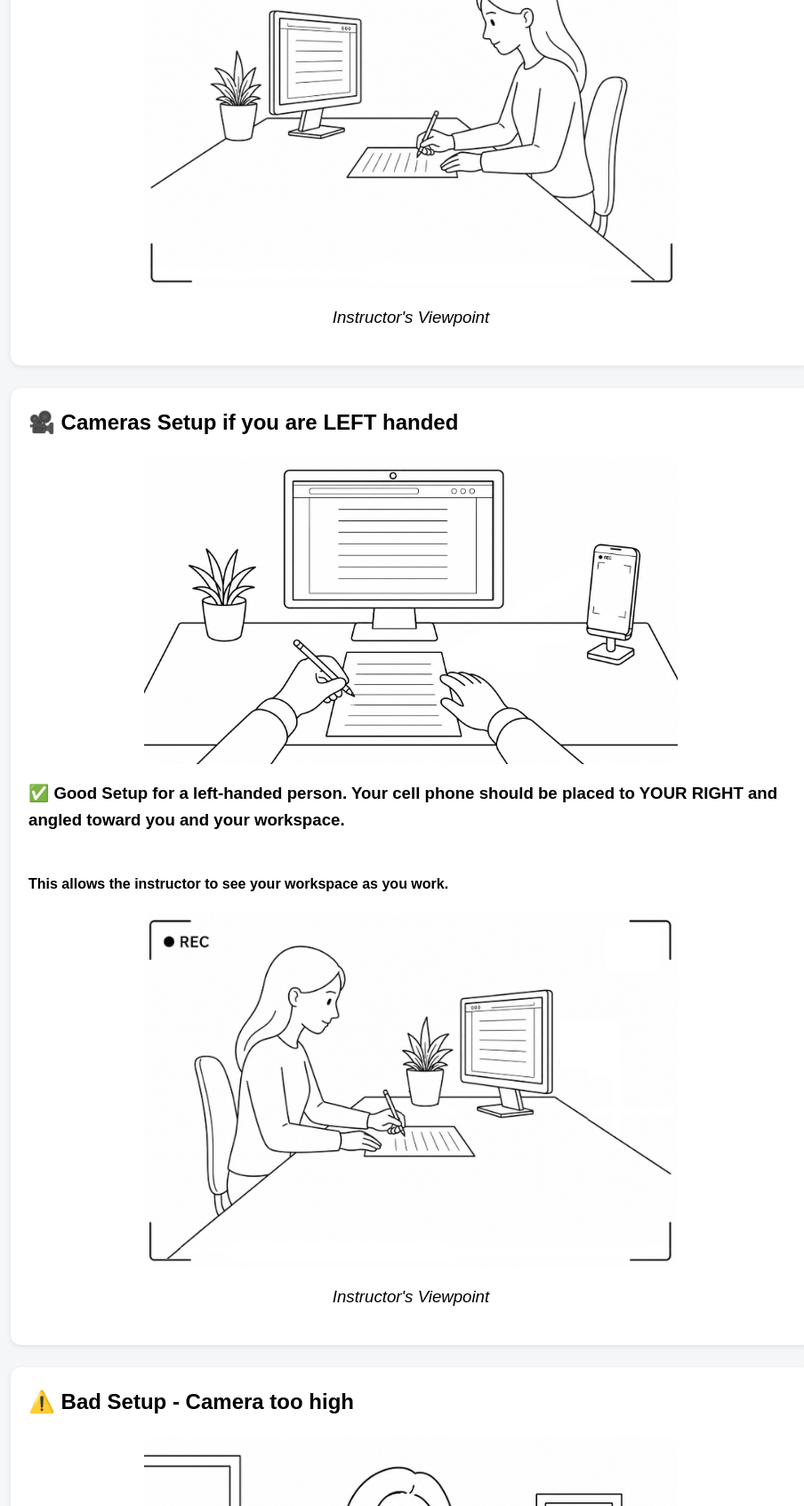
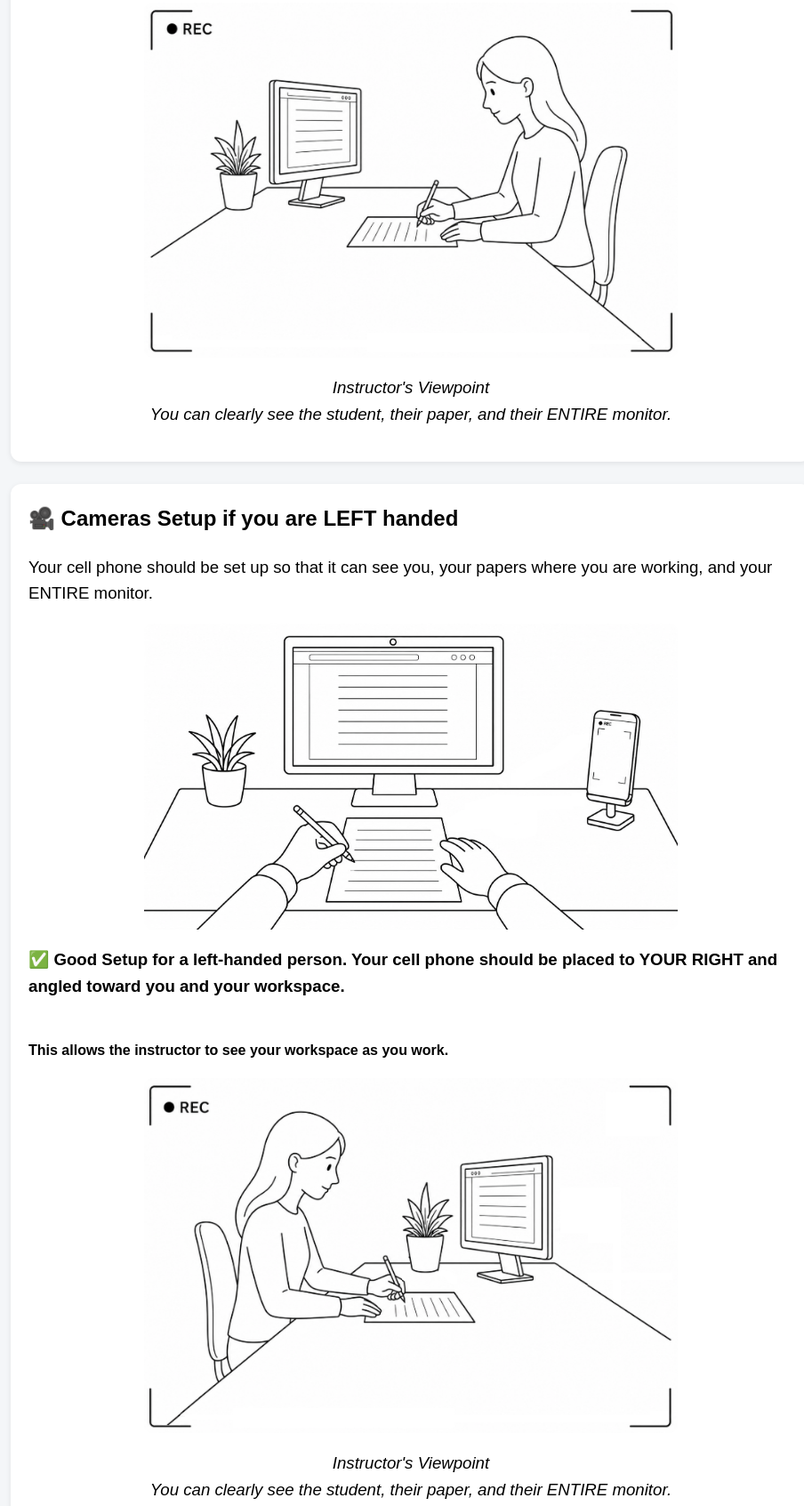
Before and after one commit to R-M-D-R/respondus-practice, a plain HTML site: page index.html in a window 1280 px wide. Shown: the part 1589-3282 px from the top of the page at 89% size, without its empty margins (178-1082 px from the left). Drawn offline with Linux system fonts and the light colour scheme.

Commit message:
Add files via upload

```diff
--- a/index.html
+++ b/index.html
@@ -120,6 +120,7 @@ p, ul, input, li, label {
 <!-- CAMERAS -->
 <div class="card">
 	<h2>🎥 Cameras Setup if you are RIGHT handed</h2>
+	<p>Your cell phone should be set up so that it can see you, your papers where you are working, and your ENTIRE monitor.</p>
 	<img src="phone_to_LEFT.png"
 			alt="Second camera phone setup showing recording from the left"
 			style="width:100%; max-width:600px; display:block; margin:auto; border-radius:10px;">
@@ -130,12 +131,13 @@ p, ul, input, li, label {
 			alt="Second camera phone setup showing recording from the left"
 			style="width:100%; max-width:600px; display:block; margin:auto; border-radius:10px;">
 	<div style="text-align: center;">
-	<p><em>Instructor's Viewpoint</em></p>
+	<p><em>Instructor's Viewpoint<br>You can clearly see the student, their paper, and their ENTIRE monitor.</em></p>
 	</div>
 </div>
 
 <div class="card">
 	<h2>🎥 Cameras Setup if you are LEFT handed</h2>
+		<p>Your cell phone should be set up so that it can see you, your papers where you are working, and your ENTIRE monitor.</p>
 	<img src="phone_to_RIGHT.png"
 			alt="Second camera phone setup showing recording from the left"
 			style="width:100%; max-width:600px; display:block; margin:auto; border-radius:10px;">
@@ -146,7 +148,7 @@ p, ul, input, li, label {
 			alt="Second camera phone setup showing recording from the right"
 			style="width:100%; max-width:600px; display:block; margin:auto; border-radius:10px;">
 	<div style="text-align: center;">
-	<p><em>Instructor's Viewpoint</em></p>
+	<p><em>Instructor's Viewpoint<br>You can clearly see the student, their paper, and their ENTIRE monitor.</em></p>
 	</div>
 
 </div>
```
